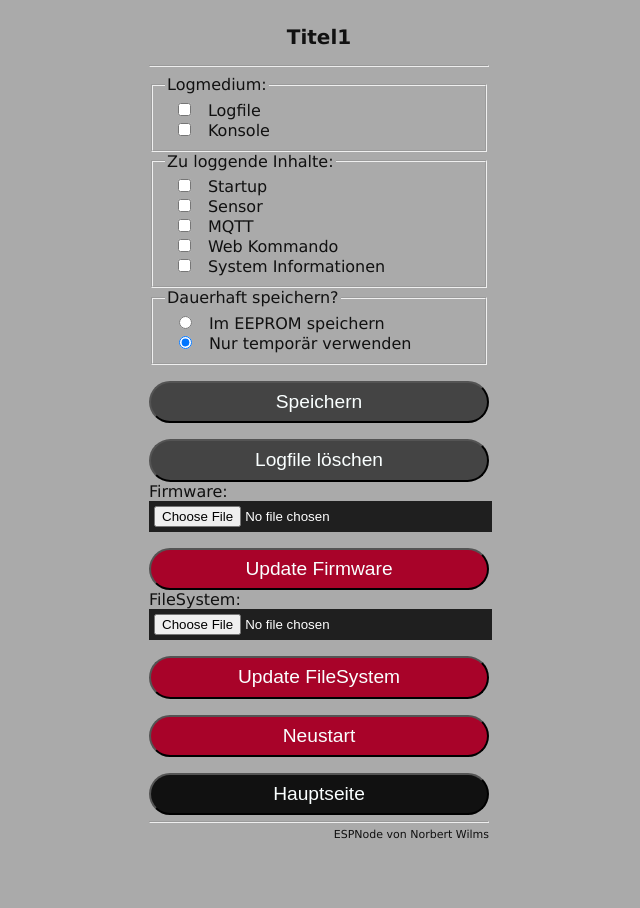
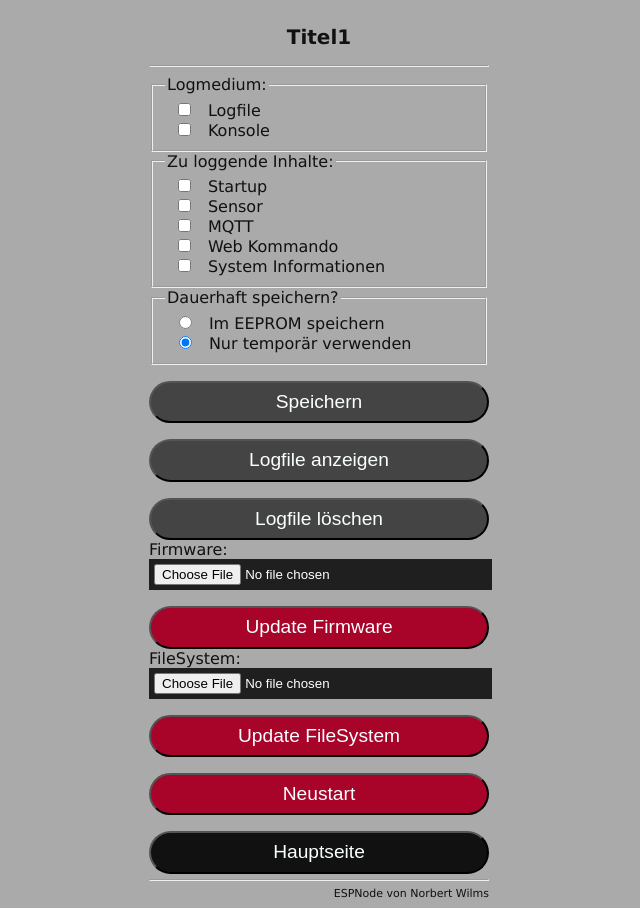
Before and after one commit to wilmsn/RF24Hub, a plain HTML site: page esp8266/ESPNode/data/settings.html in a window 1280 px wide. Shown: the whole page, without its empty margins (321-961 px from the left). Before the commit the page ends 849 px from the top, so only its background shows below. Drawn offline with nearby package versions, Linux system fonts and the light colour scheme; no server answers.

```diff
--- a/esp8266/ESPNode/data/settings.html
+++ b/esp8266/ESPNode/data/settings.html
@@ -58,6 +58,7 @@
 
   </div>
     <button class="button bg_gr" onclick="store();">Speichern</button>
+    <button class="button bg_gr" onclick="window.location.href='/debugfile.txt'">Logfile anzeigen</button>
     <button class="button bg_gr" onclick="dellog();">Logfile löschen</button>
      <form method='POST' action='/update' enctype='multipart/form-data'>
          Firmware:<br>
```
Also changed, not shown: 1 other file.
